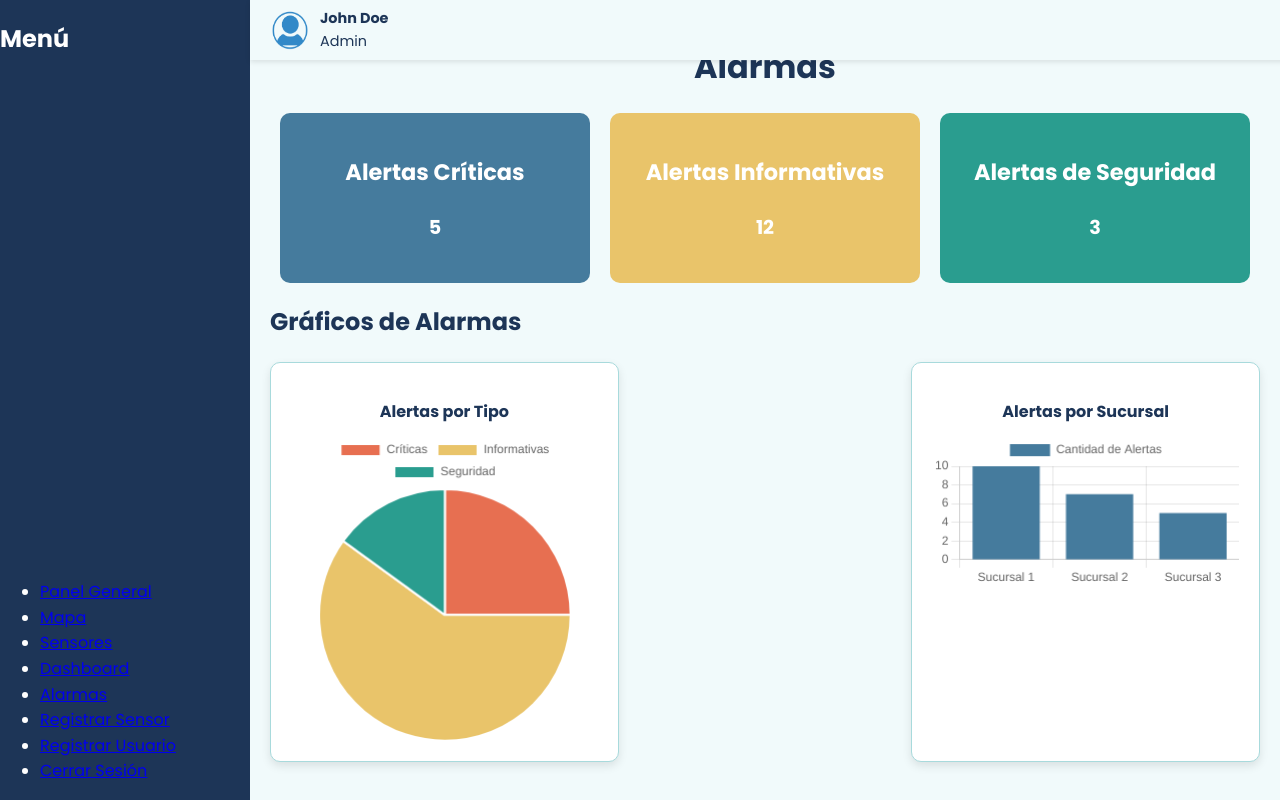
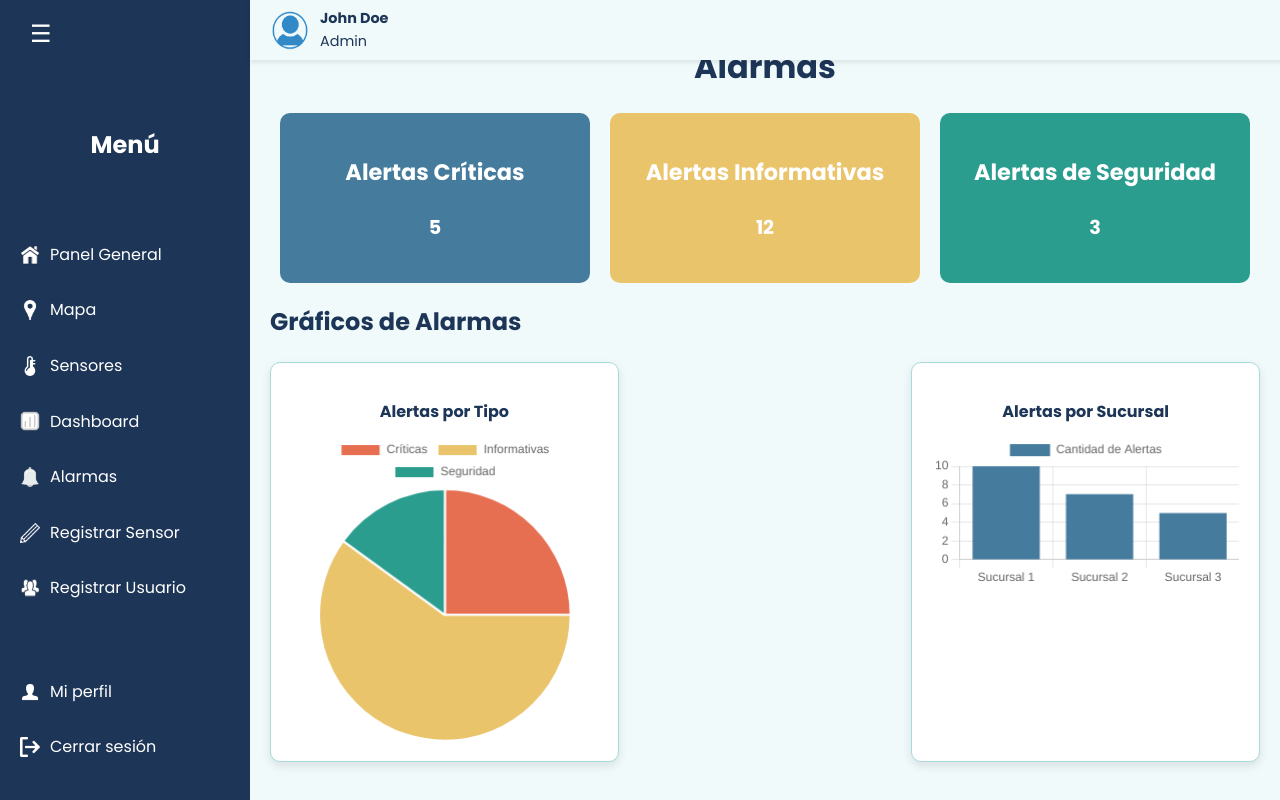
Before and after one commit to PauliLuna/ProyectoFinalSensores, a plain HTML site: page frontend/alarmas.html in a window 1280 px wide. Drawn offline with nearby package versions, Linux system fonts and the light colour scheme.

Commit message:
Change side bar menu in alarmas and dashboard pages

```diff
--- a/frontend/alarmas.html
+++ b/frontend/alarmas.html
@@ -10,18 +10,23 @@
 </head>
 <body>
     <div class="sidebar">
-        <h2>Menú</h2>
-        <ul>
-            <li><a href="index.html">Panel General</a></li>
-            <li><a href="#">Mapa</a></li>
-            <li><a href="#">Sensores</a></li>
-            <li><a href="dashboard.html">Dashboard</a></li>
-            <li><a href="alarmas.html">Alarmas</a></li>
-            <li><a href="register_sensor.html">Registrar Sensor</a></li>
-            <li><a href="register_user.html">Registrar Usuario</a></li>
-          <!-- <li><a href="register_camera.html">Registrar Cámara Frigorífica</a></li> -->
-            <li><a href="#">Cerrar Sesión</a></li>
+        <button id="toggle-sidebar" class="toggle-sidebar">☰</button>
+        <h2 class="sidebar-title">Menú</h2>
+        <ul class="menu-items">
+            <li><a href="index.html"><img src="assets/home-icon.jpg" alt="Home Icon"><span>Panel General</span></a></li>
+            <li><a href="#"><img src="assets/map-icon.png" alt="Map Icon"><span>Mapa</span></a></li>
+            <li><a href="#"><img src="assets/sensor-icon.png" alt="Sensor Icon"><span>Sensores</span></a></li>
+            <li><a href="dashboard.html"><img src="assets/dashboard-icon.png" alt="Dashboard Icon"><span>Dashboard</span></a></li>
+            <li><a href="alarmas.html"><img src="assets/alarms-icon.png" alt="Alarms Icon"><span>Alarmas</span></a></li>
+            <li><a href="register_sensor.html"><img src="assets/register-sensor-icon.png" alt="Register Sensor Icon"><span>Registrar Sensor</span></a></li>
+            <li><a href="register_user.html"><img src="assets/register-user-icon.png" alt="Register User Icon"><span>Registrar Usuario</span></a></li>
         </ul>
+        <div class="sidebar-footer">
+            <ul>
+                <li><a href="#"><img src="assets/profile-icon.jpg" alt="Profile Icon"><span>Mi perfil</span></a></li>
+                <li><a href="#"><img src="assets/logout-icon.png" alt="Logout Icon"><span>Cerrar sesión</span></a></li>
+            </ul>
+        </div>
     </div>
     <div class="top-banner">
         <div class="user-info">
@@ -32,6 +37,7 @@
             </div>
         </div>
     </div>
+    <!-- Main Content -->
     <div class="main-content">
         <h1 class="centered-title">Alarmas</h1>
 
@@ -102,6 +108,13 @@
                 maintainAspectRatio: true
             }
         });
+
+        // JavaScript to toggle the sidebar
+        const toggleSidebarButton = document.getElementById('toggle-sidebar');
+        const sidebar = document.querySelector('.sidebar');
+        toggleSidebarButton.addEventListener('click', () => {
+            sidebar.classList.toggle('collapsed');
+        });
     </script>
 </body>
 </html>
```
Also changed, not shown: frontend/dashboard.html (+24 -11 lines).
